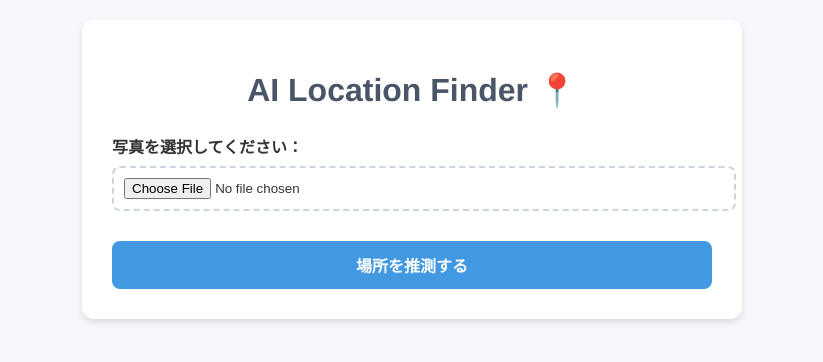
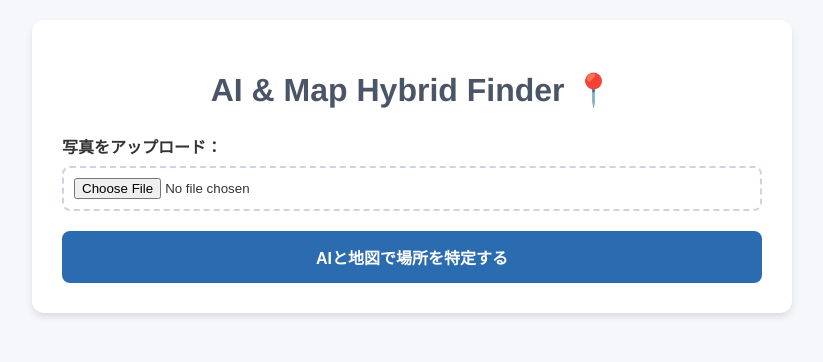
Before and after one commit to nanase040220-source/my-ai-location-app, a FastAPI app: page / in a window 1280 px wide. Shown: the top 362 px of the page, without its empty margins (228-1051 px from the left). Run offline with FastAPI, Linux system fonts and the light colour scheme.

Commit message:
Revise index.html for AI & Map Hybrid Finder

```diff
--- a/templates/index.html
+++ b/templates/index.html
@@ -3,50 +3,48 @@
 <head>
     <meta charset="UTF-8">
     <meta name="viewport" content="width=device-width, initial-scale=1.0">
-    <title>AI Location Finder</title>
+    <title>AI & Map ハイブリッド検索</title>
+    <link rel="stylesheet" href="https://unpkg.com/leaflet@1.9.4/dist/leaflet.css" />
+    <script src="https://unpkg.com/leaflet@1.9.4/dist/leaflet.js"></script>
     <style>
         body { font-family: 'Helvetica Neue', Arial, sans-serif; background: #f5f7fa; margin: 0; padding: 20px; color: #333; }
-        .container { max-width: 600px; background: white; padding: 30px; margin: 0 auto; border-radius: 12px; box-shadow: 0 4px 6px rgba(0,0,0,0.1); }
+        .container { max-width: 700px; background: white; padding: 30px; margin: 0 auto; border-radius: 12px; box-shadow: 0 4px 6px rgba(0,0,0,0.1); }
         h1 { text-align: center; color: #4a5568; margin-bottom: 25px; }
         .form-group { margin-bottom: 20px; }
-        input[type="file"] { width: 100%; padding: 10px; border: 2px dashed #cbd5e0; border-radius: 8px; cursor: pointer; }
+        input[type="file"] { width: 100%; padding: 10px; border: 2px dashed #cbd5e0; border-radius: 8px; cursor: pointer; box-sizing: border-box; }
         button {
-            width: 100%;
-            background: #4299e1;
-            color: white;
-            border: none;
-            padding: 12px;
-            font-size: 16px;
-            font-weight: bold;
-            border-radius: 8px;
-            cursor: pointer;
-            transition: background 0.2s;
-            margin-top: 10px;
+            width: 100%; background: #2b6cb0; color: white; border: none; padding: 14px;
+            font-size: 16px; font-weight: bold; border-radius: 8px; cursor: pointer; transition: background 0.2s;
         }
-        button:hover { background: #3182ce; }
+        button:hover { background: #2c5282; }
         button:disabled { background: #cbd5e0; cursor: not-allowed; }
-        .result-box { margin-top: 25px; padding: 15px; border-radius: 8px; background: #f7fafc; border: 1px solid #e2e8f0; display: none; }
-        .result-title { font-weight: bold; color: #2b6cb0; margin-bottom: 5px; }
-        .loading { text-align: center; color: #718096; display: none; margin-top: 15px; }
+        .loading { text-align: center; color: #718096; display: none; margin-top: 15px; font-weight: bold; }
+        .result-box { margin-top: 25px; padding: 20px; border-radius: 8px; background: #f7fafc; border: 1px solid #e2e8f0; display: none; }
+        /* 地図を表示するエリア */
+        #map { height: 350px; width: 100%; margin-top: 15px; border-radius: 8px; border: 1px solid #cbd5e0; }
     </style>
 </head>
 <body>
 
 <div class="container">
-    <h1>AI Location Finder 📍</h1>
+    <h1>AI & Map Hybrid Finder 📍</h1>
 
     <div class="form-group">
-        <label for="imageInput" style="font-weight: bold; display: block; margin-bottom: 8px;">写真を選択してください：</label>
+        <label for="imageInput" style="font-weight: bold; display: block; margin-bottom: 8px;">写真をアップロード：</label>
         <input type="file" id="imageInput" accept="image/*">
     </div>
 
-    <button id="uploadBtn">場所を推測する</button>
+    <button id="uploadBtn">AIと地図で場所を特定する</button>
 
-    <div class="loading" id="loadingText">⏳ AIが場所を解析中...（10秒ほどかかります）</div>
+    <div class="loading" id="loadingText">⏳ AIが解析＆地図を自動検索中...</div>
 
-    <div id="geminiResult" class="result-box">
-        <div class="result-title">🤖 Geminiの予測</div>
-        <div id="geminiContent"></div>
+    <div id="resultArea" class="result-box">
+        <h3 style="margin-top:0; color: #2b6cb0;">📍 検索・特定結果</h3>
+        <p id="resReason"></p>
+        <p id="resQuery"></p>
+        <p id="resAddress" style="font-size: 0.9em; color: #4a5568;"></p>
+
+        <div id="map"></div>
     </div>
 </div>
 
@@ -54,50 +52,64 @@
     const imageInput = document.getElementById('imageInput');
     const uploadBtn = document.getElementById('uploadBtn');
     const loadingText = document.getElementById('loadingText');
-    const geminiResult = document.getElementById('geminiResult');
-    const geminiContent = document.getElementById('geminiContent');
+    const resultArea = document.getElementById('resultArea');
+    const resReason = document.getElementById('resReason');
+    const resQuery = document.getElementById('resQuery');
+    const resAddress = document.getElementById('resAddress');
+
+    let map = null;
+    let marker = null;
 
     uploadBtn.addEventListener('click', async () => {
         const file = imageInput.files[0];
         if (!file) {
-            alert('写真を選んでからボタンを押してください！');
+            alert('写真を選択してください！');
             return;
         }
 
         uploadBtn.disabled = true;
         loadingText.style.display = 'block';
-        geminiResult.style.display = 'none';
+        resultArea.style.display = 'none';
 
         const formData = new FormData();
         formData.append('file', file);
 
         try {
-            const response = await fetch('/analyze', {
-                method: 'POST',
-                body: formData
-            });
+            const response = await fetch('/analyze', { method: 'POST', body: formData });
+            const result = await response.json();
 
-            if (!response.ok) {
-                throw new Error('サーバー側でエラーが発生しました。');
+            if (!response.ok || !result.success) {
+                throw new Error(result.message || '解析に失敗しました。');
             }
 
-            const result = await response.json();
+            // 結果を画面に表示
+            resultArea.style.display = 'block';
+            resReason.innerHTML = `<strong>AIの推理:</strong> ${result.reason}`;
+            resQuery.innerHTML = `<strong>使用した検索ワード:</strong> <span style="color:#c53030">${result.query_used}</span>`;
+            resAddress.innerHTML = `<strong>特定された住所:</strong> ${result.location}`;
 
-            geminiResult.style.display = 'block';
-            if (result.gemini.status === 'success') {
-                try {
-                    const data = JSON.parse(result.gemini.data);
-                    geminiContent.innerHTML = `<strong>場所:</strong> ${data.location}<br><strong>座標:</strong> 緯度 ${data.lat}, 経度 ${data.lng}<br><strong>理由:</strong> ${data.reason}`;
-                } catch(e) {
-                    geminiContent.innerText = result.gemini.data;
-                }
+            // 地図の描画・更新
+            const lat = result.lat;
+            const lng = result.lng;
+
+            if (map === null) {
+                // 初回のみ地図オブジェクトを作成
+                map = L.map('map').setView([lat, lng], 14);
+                L.tileLayer('https://{s}.tile.openstreetmap.org/{z}/{x}/{y}.png', {
+                    attribution: '&copy; OpenStreetMap contributors'
+                }).addTo(map);
+                marker = L.marker([lat, lng]).addTo(map);
             } else {
-                geminiContent.style.color = 'red';
-                geminiContent.innerText = result.gemini.message;
+                // 2回目以降は位置を移動させるだけ
+                map.setView([lat, lng], 14);
+                marker.setLatLng([lat, lng]);
             }
 
+            // 地図の表示崩れを防ぐおまじない
+            setTimeout(() => { map.invalidateSize(); }, 200);
+
         } catch (error) {
-            alert('エラーが発生しました: ' + error.message);
+            alert('エラー: ' + error.message);
         } finally {
             uploadBtn.disabled = false;
             loadingText.style.display = 'none';
```
